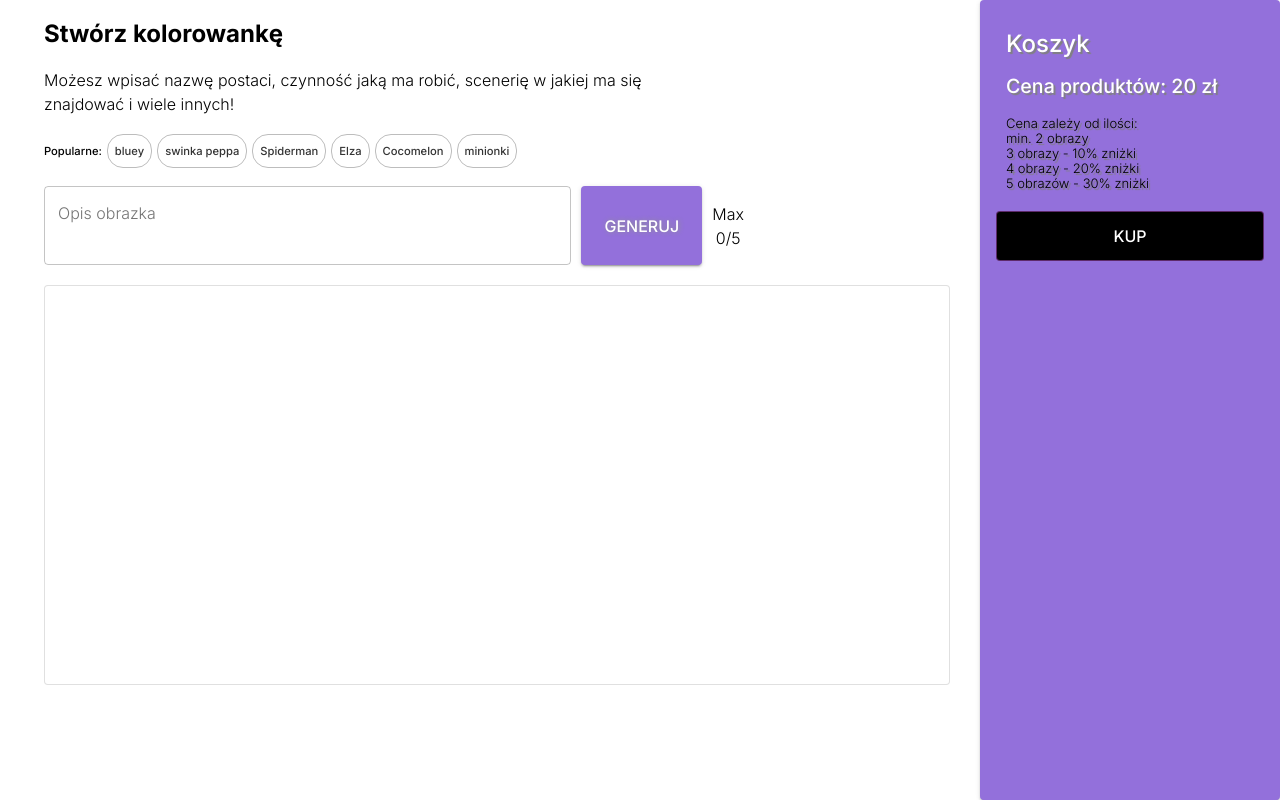
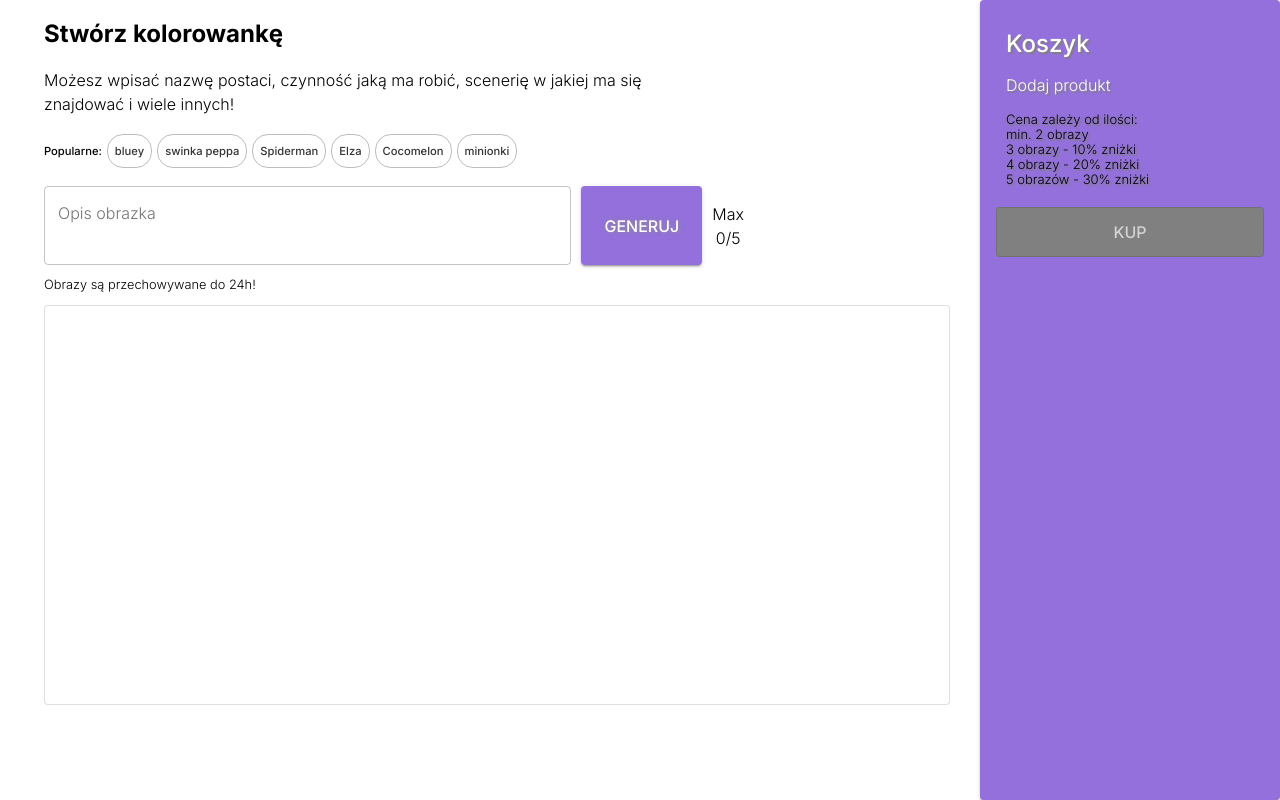
Before and after one commit to Afafrr/coloring-pages, a Next.js app: page /dashboard in a window 1280 px wide. Built offline with nearby package versions, Linux system fonts and the light colour scheme.

Commit message:
feat: checkout stripe minor fixes and price calculation

```diff
--- a/app/dashboard/_components/Checkout.tsx
+++ b/app/dashboard/_components/Checkout.tsx
@@ -1,12 +1,24 @@
 "use client";
-import { Box, Button, Paper, Typography, useTheme } from "@mui/material";
+import {
+  Box,
+  Button,
+  Paper,
+  Tooltip,
+  Typography,
+  useTheme,
+} from "@mui/material";
 import { AppContext } from "@/app/_context/imagesContext";
 import { useRouter } from "next/navigation";
 import { useContext } from "react";
+import { priceCalc } from "@/app/utils/priceCalculation";
+import config from "@/config";
+const { MIN_IMAGES_REQUIRED } = config;
 
 function Checkout() {
   const { palette } = useTheme();
   const router = useRouter();
+  const { images } = useContext(AppContext);
+  const isBelowLimit = images.length < MIN_IMAGES_REQUIRED;
 
   return (
     <Paper
@@ -98,10 +110,14 @@ function Checkout() {
             </Box>
           </Box>
         </Box>
-        <Button
-          variant="outlined"
-          color="secondary"
-          onClick={() => router.push("/checkout")}
+        <Tooltip
+          title={
+            isBelowLimit
+              ? `Minimalna ilośc obrazów to ${MIN_IMAGES_REQUIRED}`
+              : "Przejdź do kupna"
+          }
+        >
+          <Box
             sx={{
               position: "relative",
               height: { xs: "100px", md: "50px" },
@@ -109,12 +125,28 @@ function Checkout() {
               left: { xs: "auto", md: "50%" },
               transform: { xs: "auto", md: "translateX(-50%)" },
               mt: { xs: "0px", md: "20px" },
+            }}
+          >
+            <Button
+              variant="outlined"
+              color="secondary"
+              disabled={isBelowLimit}
+              onClick={() => router.push("/checkout")}
+              sx={{
+                width: "100%",
+                height: "100%",
                 color: "white",
                 backgroundColor: "black",
+                "&.Mui-disabled": {
+                  backgroundColor: "grey",
+                  color: "lightgrey",
+                },
               }}
             >
               Kup
             </Button>
+          </Box>
+        </Tooltip>
       </Box>
     </Paper>
   );
@@ -124,6 +156,9 @@ export default Checkout;
 
 function PriceComp() {
   const { images } = useContext(AppContext);
+  const price = priceCalc(images.length);
+
+  const isBelowLimit = images.length < MIN_IMAGES_REQUIRED;
 
   const Price = () => (
     <>
@@ -132,22 +167,20 @@ function PriceComp() {
         fontWeight={500}
         sx={{ display: { xs: "block", sm: "inline" } }}
       >
-        Cena produktów:{" "}
+        {isBelowLimit ? "Niewystarczająca ilośc produktów" : "Cena produktów: "}
       </Typography>
       <Typography
         variant="body2"
         fontWeight={500}
         sx={{ display: { xs: "block", sm: "inline" } }}
       >
-        20 zł
+        {isBelowLimit ? "" : price + " zł"}
       </Typography>
     </>
   );
 
   return (
-    <Box sx={{ mt: "15px" }}>
-      {images.length + 1 ? <Price /> : <EmptyCart />}
-    </Box>
+    <Box sx={{ mt: "15px" }}>{images.length ? <Price /> : <EmptyCart />}</Box>
   );
 }
 
--- a/app/dashboard/_components/FormInput.tsx
+++ b/app/dashboard/_components/FormInput.tsx
@@ -7,6 +7,7 @@ import {
   Card,
   Grid2,
   useMediaQuery,
+  Typography,
 } from "@mui/material";
 import React, { useContext, useEffect, useState } from "react";
 import PopularBtns from "./PopularBtns";
@@ -129,12 +130,15 @@ export function FormInput({ limit }: { limit: number }) {
           </Box>
         </Box>
       </FormControl>
+      <Typography variant="subtitle2" sx={{ mt: "10px" }}>
+        Obrazy są przechowywane do 24h!
+      </Typography>
       <Card
         suppressHydrationWarning
         variant="outlined"
         sx={{
           minHeight: "400px",
-          mt: "20px",
+          mt: "10px",
           padding: { xs: "8px", sm: "15px" },
           backgroundColor: "#ffffff",
         }}
--- /dev/null
+++ b/app/utils/priceCalculation.ts
@@ -0,0 +1,13 @@
+export function priceCalc(itemsNum: number) {
+  const basePrice = 6;
+  const discounts: { [key: string]: number } = {
+    2: 1,
+    3: 0.9,
+    4: 0.8,
+    5: 0.7,
+  };
+  const discount = discounts[itemsNum] ?? 1;
+
+  let outputPrice = basePrice * itemsNum * discount;
+  return outputPrice?.toFixed(2);
+}
--- a/theme.ts
+++ b/theme.ts
@@ -56,7 +56,7 @@ export const basicTheme = createTheme({
       fontWeight: 300,
     },
     subtitle2: {
-      fontSize: "0.7rem",
+      fontSize: "0.8rem",
       fontWeight: 300,
     },
   },
```
Lines whose indentation alone changed are shown as unchanged.
